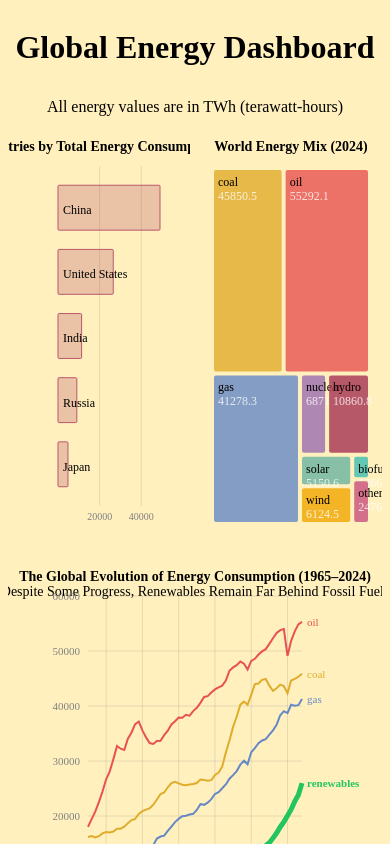
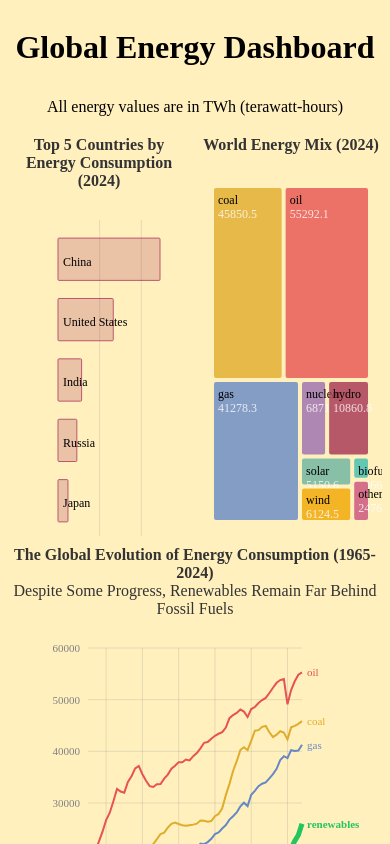
Before and after one commit to alraven3/module5-dashboard, a React (Vite) app: page / in a window 390 px wide. Shown: the top 844 px of the page. Built offline with nearby package versions, Linux system fonts and the light colour scheme.

Commit message:
fixing responsiveness and chart titles

```diff
--- a/src/App.css
+++ b/src/App.css
@@ -18,6 +18,10 @@ body{
     gap: 10px;
     margin-top: 10px;
 }
+/* Ajoutez cette règle pour forcer le 3ème élément (le LineChart) à prendre toute la largeur */
+.dashboard-content > :nth-child(3) {
+    grid-column: 1 / 3;
+}
 .footer{
     margin-left: 40px;
 }
--- a/src/App.jsx
+++ b/src/App.jsx
@@ -12,10 +12,11 @@ function App() {
         <p>All energy values are in TWh (terawatt-hours)</p>
       </header>
       <div className='dashboard-content'>
-        <ResponsiveBarplot />
-        <ResponsiveTreemap />
-        <ResponsiveLineChart style={{gridColumn: '1 / 3'}} />
-        {/* <ResponsiveStackedArea /> */}
+        <ResponsiveBarplot title={"Top 5 Countries by Energy Consumption (2024)"}/>
+        <ResponsiveTreemap title={"World Energy Mix (2024)"} />
+        <ResponsiveLineChart style={{gridColumn: '1 / 3'}}
+          title={"The Global Evolution of Energy Consumption (1965-2024)"}
+          subtitle={"Despite Some Progress, Renewables Remain Far Behind Fossil Fuels"} />
       </div>
       <p className='footer'>Source: Our World in Data</p>
     </div>
--- a/src/components/barchart.jsx
+++ b/src/components/barchart.jsx
@@ -3,20 +3,48 @@ import * as d3 from "d3";
 import { useDimensions} from "./use-dimensions";
 import { data } from "../energy";
 // Responsive component = wrapper that manages the dimensions and does nothing else
-export const ResponsiveBarplot = ({props}) => {
+export const ResponsiveBarplot = ({title, ...props}) => {
   const chartRef = useRef(null);
 
   const chartSize = useDimensions(chartRef);
 
   return (
     // it's necessary to add "overflow: 'hidden'" because it stops the SVG from inflating the container and avoids feedback loops based on the che container's children, which was my issue at first
-    <div ref={chartRef} style={{ width: '100%', height: '100%', overflow: 'hidden'  }}>
+    // <div ref={chartRef} style={{ width: '100%', height: '100%', overflow: 'hidden'  }}>
+    //   <Barplot
+    //     height={chartSize.height}
+    //     width={chartSize.width}
+    //     data={data}
+    //     {...props} // pass all the props
+    //   />
+    // </div>
+    <div ref={chartRef} style={{
+      width: '100%',
+      height: '100%',
+      overflow: 'hidden',
+      display: 'flex',
+      flexDirection: 'column' // Important : empile le titre et le graphe
+    }}>
+    {title && (
+        <h3 style={{
+          margin: '0 0 0 0',
+          fontSize: '1rem',
+          fontWeight: 'bold',
+          textAlign: 'center',
+          color: '#333',
+          flexShrink: 0 // Empêche le titre de s'écraser
+        }}>
+          {title}
+        </h3>
+      )}
+    <div ref={chartRef} style={{ flex: 1, position: 'relative', width: '100%', height: '100%', overflow: 'hidden'  }}>
       <Barplot
-        height={chartSize.height}
+        height={chartSize.height- (title ? 20 : 0)} // On soustrait la hauteur approx du titre
         width={chartSize.width}
         data={data}
         {...props} // pass all the props
       />
+    </div>
     </div>
   );
 };
@@ -110,7 +138,8 @@ const Barplot = ({ width, height, data }) => {
     ));
 return (
     <svg width={width} height={height}>
-        <text
+
+        {/* <text
             x={width / 2}
             y={MARGIN.top / 2}
             textAnchor="middle"
@@ -118,7 +147,7 @@ return (
             fontWeight="bold"
         >
             Top 5 Countries by Total Energy Consumption (2024)
-        </text>
+        </text> */}
         <g
         width={boundsWidth}
         height={boundsHeight}
--- a/src/components/linechart.jsx
+++ b/src/components/linechart.jsx
@@ -3,17 +3,57 @@ import * as d3 from "d3";
 import { useDimensions } from "./use-dimensions";
 import { data } from "../energy";
 
-export const ResponsiveLineChart = ({ style, ...props }) => {
+export const ResponsiveLineChart = ({ style, title, subtitle, ...props }) => {
   const chartRef = useRef(null);
   const chartSize = useDimensions(chartRef);
   return (
-    <div ref={chartRef} style={{ width: '100%', height: '100%', overflow: 'hidden', ...style }}><h2></h2>
+    // <div ref={chartRef} style={{ width: '100%', height: '100%', overflow: 'hidden', ...style }}><h2></h2>
+    //   <LineChart
+    //     height={chartSize.height}
+    //     width={chartSize.width}
+    //     data={data}
+    //     {...props}
+    //   />
+    // </div>
+    <div ref={chartRef} style={{
+      width: '100%',
+      height: '100%',
+      overflow: 'hidden',
+      display: 'flex',
+      flexDirection: 'column' // Important : empile le titre et le graphe
+    }}>
+    {title && (
+        <h3 style={{
+          margin: '0 0 0 0',
+          fontSize: '1rem',
+          fontWeight: 'bold',
+          textAlign: 'center',
+          color: '#333',
+          flexShrink: 0 // Empêche le titre de s'écraser
+        }}>
+          {title}
+        </h3>
+      )}
+    {subtitle && (
+        <h3 style={{
+          margin: '0 0 0 0',
+          fontSize: '1rem',
+          fontWeight: 'normal',
+          textAlign: 'center',
+          color: '#333',
+          flexShrink: 0 // Empêche le titre de s'écraser
+        }}>
+          {subtitle}
+        </h3>
+      )}
+    <div ref={chartRef} style={{ flex: 1, position: 'relative', width: '100%', height: '100%', overflow: 'hidden'  }}>
       <LineChart
-        height={chartSize.height}
+        height={chartSize.height- (title ? 20 : 0)} // On soustrait la hauteur approx du titre
         width={chartSize.width}
         data={data}
-        {...props}
+        {...props} // pass all the props
       />
+    </div>
     </div>
   );
 };
@@ -117,7 +157,7 @@ const LineChart = ({ width, height, data }) => {
 
   return (
     <svg width={width} height={height}>
-      <text
+      {/* <text
         x={width / 2}
         y={MARGIN.top / 2}
         textAnchor="middle"
@@ -133,7 +173,7 @@ const LineChart = ({ width, height, data }) => {
         fontSize={14}
       >
         Despite Some Progress, Renewables Remain Far Behind Fossil Fuels
-      </text>
+      </text> */}
       <g transform={`translate(${MARGIN.left}, ${MARGIN.top})`}>
         {xTicks}
         {yTicks}
--- a/src/components/treemap.jsx
+++ b/src/components/treemap.jsx
@@ -3,18 +3,46 @@ import * as d3 from "d3";
 import { useDimensions } from "./use-dimensions";
 import { data } from "../energy";
 
-export const ResponsiveTreemap = (props) => {
+export const ResponsiveTreemap = ({title, ...props}) => {
   const chartRef = useRef(null);
   const chartSize = useDimensions(chartRef);
   return (
-    <div ref={chartRef} style={{ width: '100%', height: '100%', overflow: 'hidden' }}>
-      <Treemap
-        height={chartSize.height}
-        width={chartSize.width}
-        data={data}
-        {...props}
-      />
-    </div>
+    // <div ref={chartRef} style={{ width: '100%', height: '100%', overflow: 'hidden' }}>
+    //   <Treemap
+    //     height={chartSize.height}
+    //     width={chartSize.width}
+    //     data={data}
+    //     {...props}
+    //   />
+    // </div>
+      <div ref={chartRef} style={{
+        width: '100%',
+        height: '100%',
+        overflow: 'hidden',
+        display: 'flex',
+        flexDirection: 'column' // Important : empile le titre et le graphe
+      }}>
+      {title && (
+          <h3 style={{
+            margin: '0 0 0 0',
+            fontSize: '1rem',
+            fontWeight: 'bold',
+            textAlign: 'center',
+            color: '#333',
+            flexShrink: 0 // Empêche le titre de s'écraser
+          }}>
+            {title}
+          </h3>
+        )}
+      <div ref={chartRef} style={{ flex: 1, position: 'relative', width: '100%', height: '100%', overflow: 'hidden'  }}>
+        <Treemap
+          height={chartSize.height- (title ? 20 : 0)} // On soustrait la hauteur approx du titre
+          width={chartSize.width}
+          data={data}
+          {...props} // pass all the props
+        />
+      </div>
+      </div>
   );
 };
 
@@ -94,7 +122,7 @@ const Treemap = ({ width, height, data }) => {
 
   return (
     <svg width={width} height={height}>
-      <text
+      {/* <text
         x={width / 2}
         y={MARGIN.top / 2}
         textAnchor="middle"
@@ -102,7 +130,7 @@ const Treemap = ({ width, height, data }) => {
         fontWeight="bold"
       >
         World Energy Mix (2024)
-      </text>
+      </text> */}
       <g transform={`translate(${MARGIN.left}, ${MARGIN.top})`}>
         {leaves}
       </g>
```
